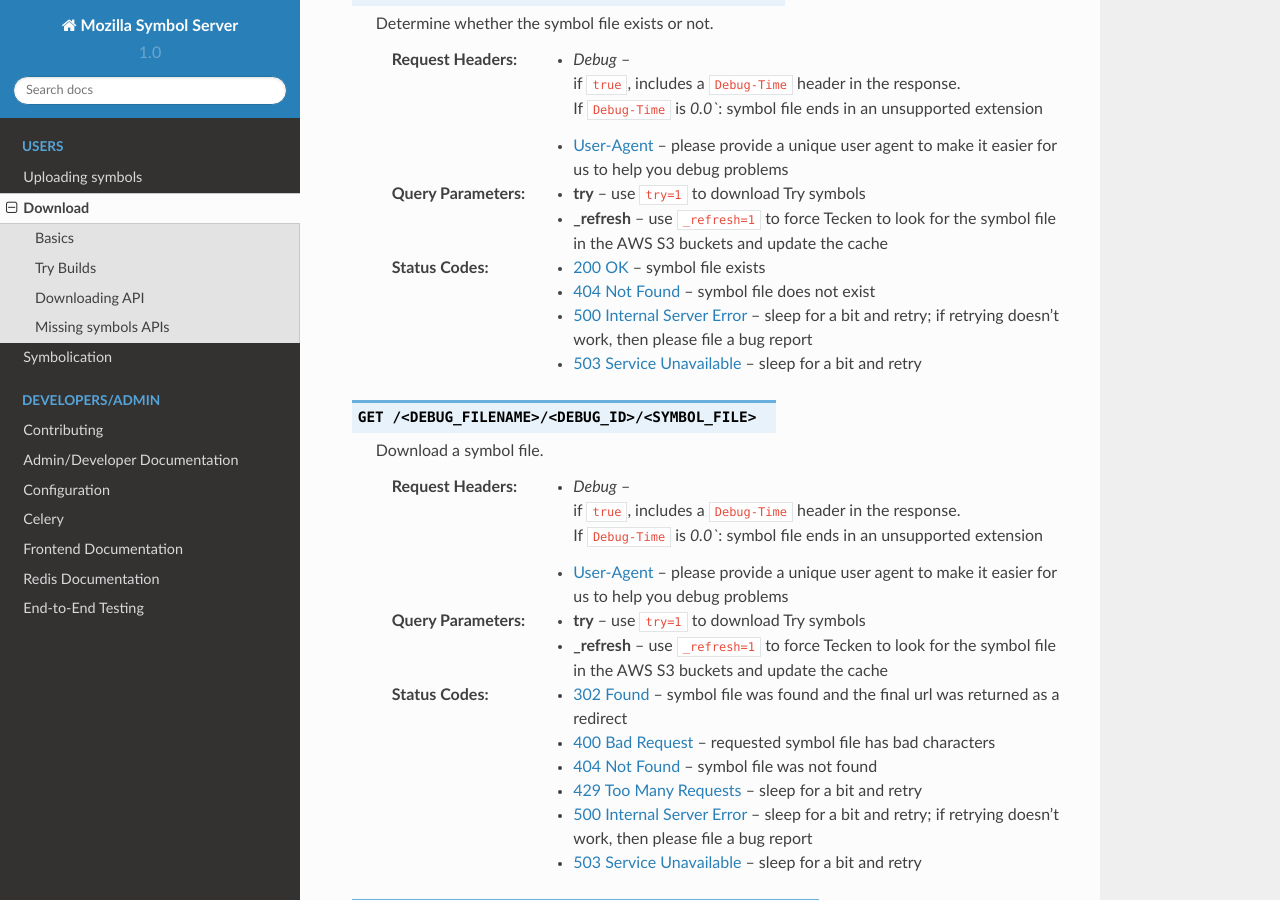
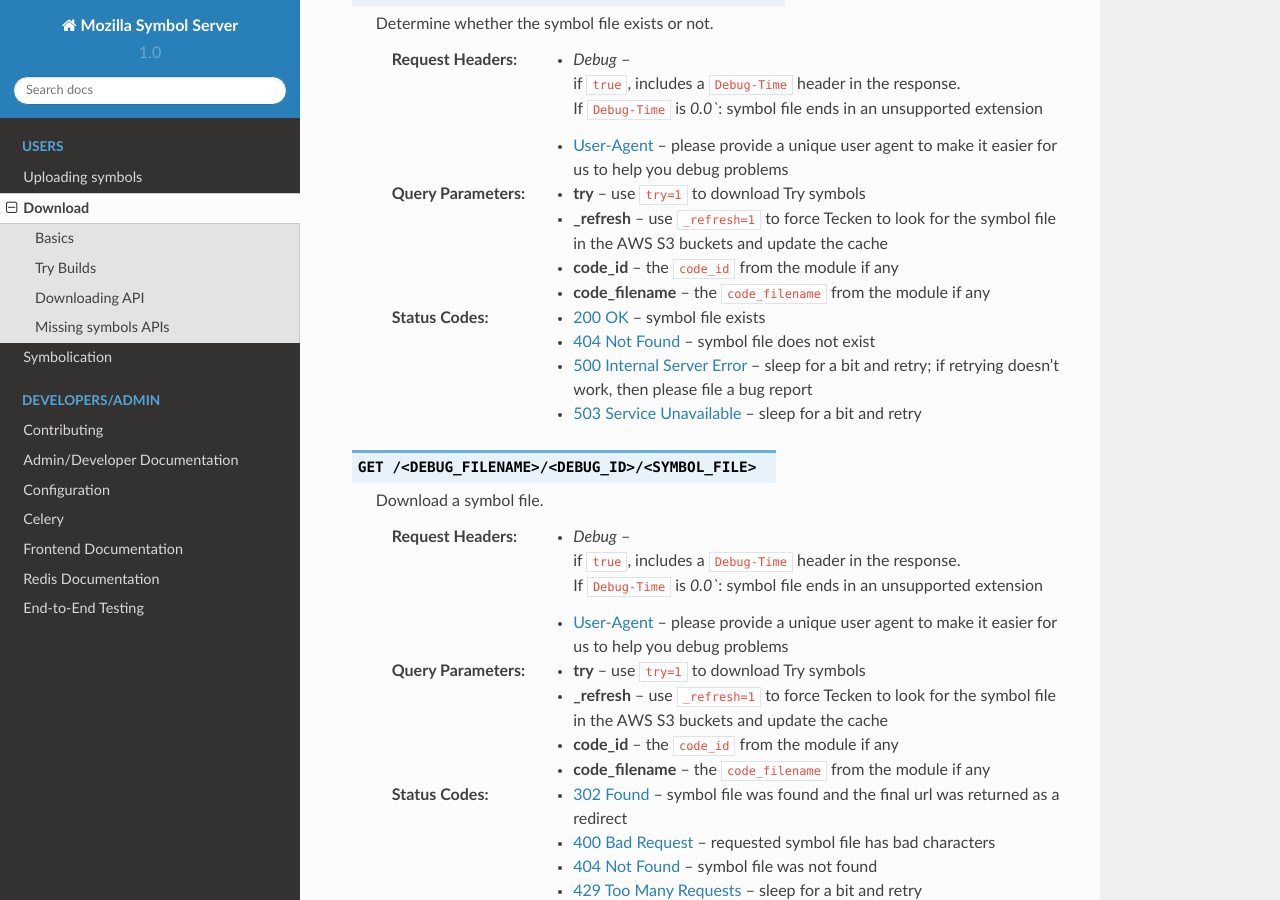
Before and after one commit to mozilla-services/tecken, a Sphinx documentation site: the page built from docs/download.rst, in a window 1280 px wide and 900 px high, scrolled down 1241 px. Built offline with Sphinx 7.4.7 and the Read the Docs theme 2.0.0, drawn with Linux system fonts in a browser that asks for light colours.

Commit message:
bug 1688623: add docs for code_id and code_filename
The download API takes two additional querystring params that weren't
documented: code_id and code_filename.

These are in the HTTP requests from minidump-stackwalk in Socorro's
processor. I don't know what else uses these parameters.

```diff
--- a/docs/download.rst
+++ b/docs/download.rst
@@ -75,6 +75,10 @@ Downloading API
    :query _refresh: use ``_refresh=1`` to force Tecken to look for the symbol file
        in the AWS S3 buckets and update the cache
 
+   :query code_id: the ``code_id`` from the module if any
+
+   :query code_filename: the ``code_filename`` from the module if any
+
    :statuscode 200: symbol file exists
    :statuscode 404: symbol file does not exist
    :statuscode 500: sleep for a bit and retry; if retrying doesn't work, then please
@@ -96,6 +100,10 @@ Downloading API
 
    :query _refresh: use ``_refresh=1`` to force Tecken to look for the symbol file
        in the AWS S3 buckets and update the cache
+
+   :query code_id: the ``code_id`` from the module if any
+
+   :query code_filename: the ``code_filename`` from the module if any
 
    :statuscode 302: symbol file was found and the final url was returned as a redirect
    :statuscode 400: requested symbol file has bad characters
```
